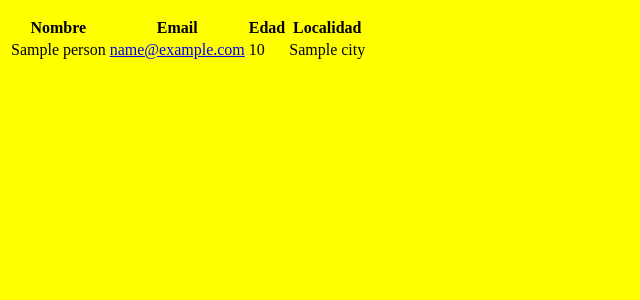
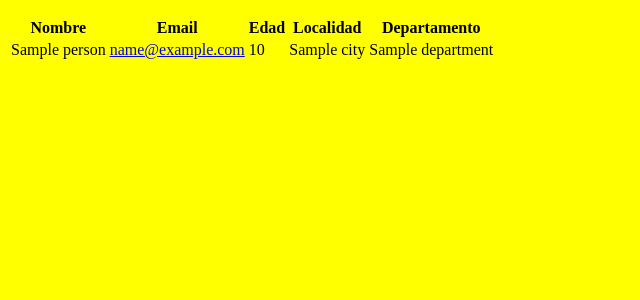
Before and after one commit to mdmartinvega/Symfony-Repository, a Symfony app: template templates/default/show.html.twig in a window 1280 px wide. Shown: the part 70-370 px from the top of the page, without its empty margins (0-640 px from the left). Run offline with Twig, Linux system fonts and the light colour scheme; the template is opened without the code that fills it: most values are stand-ins (such as "Sample title", 1, 10 or a date in 2020); some libraries are stand-ins or nearby versions.

Commit message:
Mostrar relacion Department-employee

```diff
--- a/src/Entity/Department.php
+++ b/src/Entity/Department.php
@@ -80,4 +80,9 @@ class Department
 
         return $this;
     }
+
+    public function __toString(): string
+    {
+        return $this->name;
+    }
 }
--- a/templates/default/index.html.twig
+++ b/templates/default/index.html.twig
@@ -13,6 +13,7 @@
                 <th>Email <a href="{{ path('default_index', { orderBy: 'email', orderDir: 'DESC'}) }}">⬆</a>&nbsp;<a href="{{ path('default_index', { orderBy: 'email', orderDir: 'ASC'}) }}">⬇</a></th>
                 <th>Edad <a href="{{ path('default_index', { orderBy: 'age', orderDir: 'DESC'}) }}">⬆</a>&nbsp;<a href="{{ path('default_index', { orderBy: 'age', orderDir: 'ASC'}) }}">⬇</a></th>
                 <th>Localidad <a href="{{ path('default_index', { orderBy: 'city', orderDir: 'DESC'}) }}">⬆</a>&nbsp;<a href="{{ path('default_index', { orderBy: 'city', orderDir: 'ASC'}) }}">⬇</a></th>
+                <th>Departamento</th>
                 <th>Acciones</th>
 
             </tr>
@@ -24,6 +25,7 @@
                 <td>{{ person.email }}</td>
                 <td>{{person.age}}</td>
                 <td>{{person.city}}</td>
+                <td>{{person.department}}</td>
                <td>
                     <ul>
                         <li><a href="{{ path('default_show', { id: person.id }) }}">Ver en formato HTML</a></li>
--- a/templates/default/show.html.twig
+++ b/templates/default/show.html.twig
@@ -9,6 +9,7 @@
                 <th>Email</th>
                 <th>Edad</th>
                 <th>Localidad</th>
+                <th>Departamento</th>
 
             </tr>
         </thead>
@@ -18,6 +19,7 @@
                 <td><a href="{{path('default_show', { id:id }) }}">{{person.email}}</a></td>
                 <td>{{person.age}}</td>
                 <td>{{person.city}}</td>
+                <td>{{person.department}}</td>
             </tr>
         </tbody>
     </table>
```
